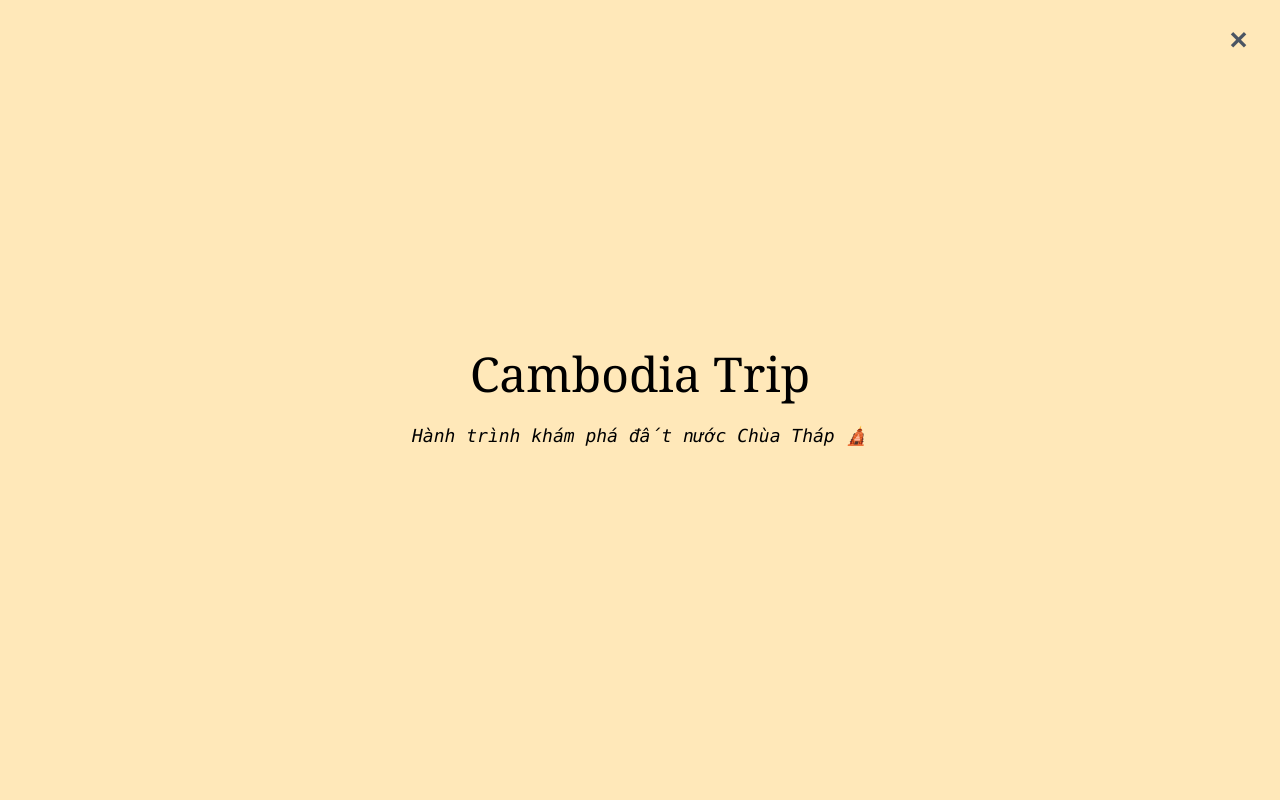
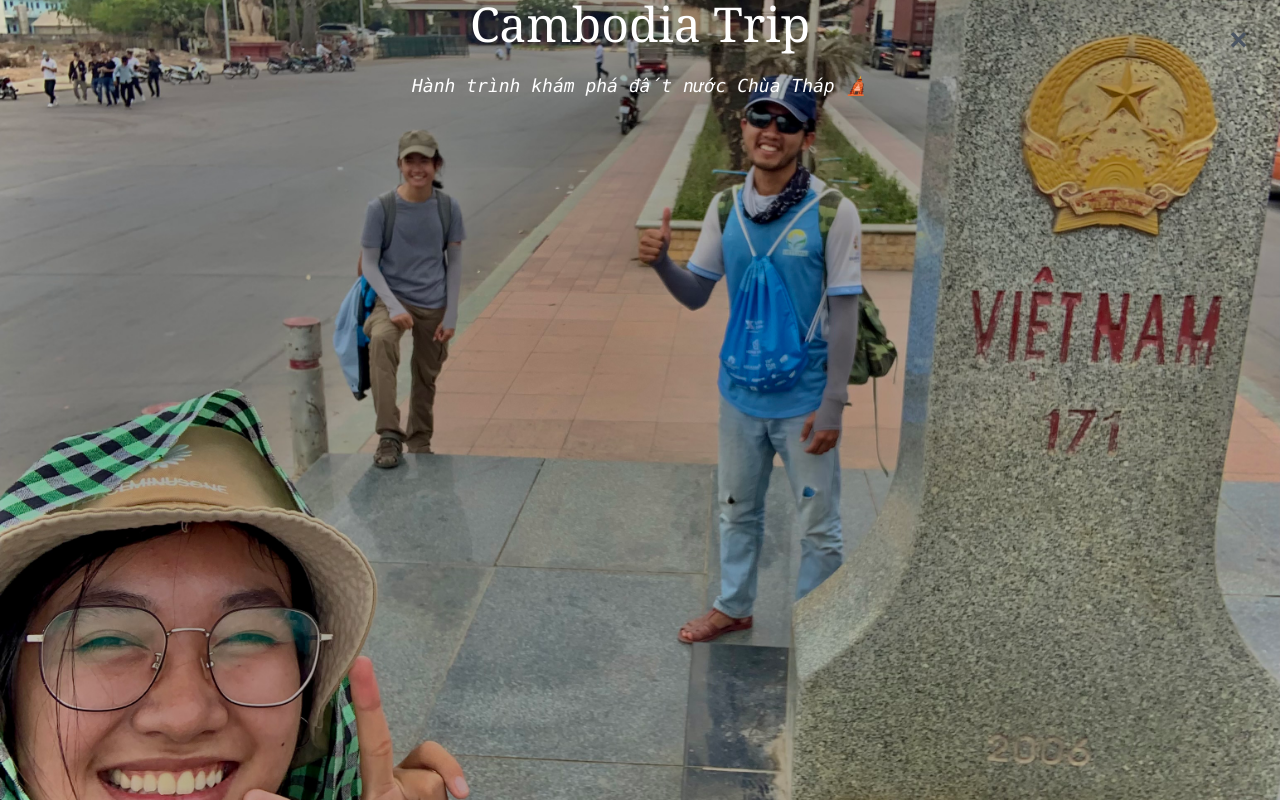
Before and after one commit to abelwi/Conchutgidenho, a Nuxt app in the folder nuxt-project/: page /contents/CambodiaTrip in a window 1280 px wide. Built offline with nearby package versions, Linux system fonts and the light colour scheme.

Commit message:
add img for cambodia trip

```diff
--- a/nuxt-project/pages/contents/CambodiaTrip.vue
+++ b/nuxt-project/pages/contents/CambodiaTrip.vue
@@ -1,5 +1,5 @@
 <template>
-  <div class="fixed inset-0 z-20 bg-[#FFE8B9] flex flex-col items-center justify-center text-center">
+  <div class="fixed inset-0 z-20 bg-[url(/images/IMG_0502.jpg)] bg-cover bg-center bg-no-repeat flex flex-col items-center text-white text-center">
     <button
       @click="$emit('close')"
       class="absolute top-6 right-8 text-2xl font-bold text-gray-600 hover:text-black transition"
--- a/nuxt-project/pages/index.vue
+++ b/nuxt-project/pages/index.vue
@@ -23,7 +23,7 @@
             Cuộc sống trong đôi mắt này <br />
             Có vui có buồn có cả mây bay
           </p>
-          <button class="btn bg-[#f2d08d]">Xem thêm</button>
+          <!-- <button class="btn bg-[#f2d08d]">Xem thêm</button> -->
         </div>
       </div>
 
```
Also changed, not shown: nuxt-project/public/images/IMG_0502.jpg (added).
